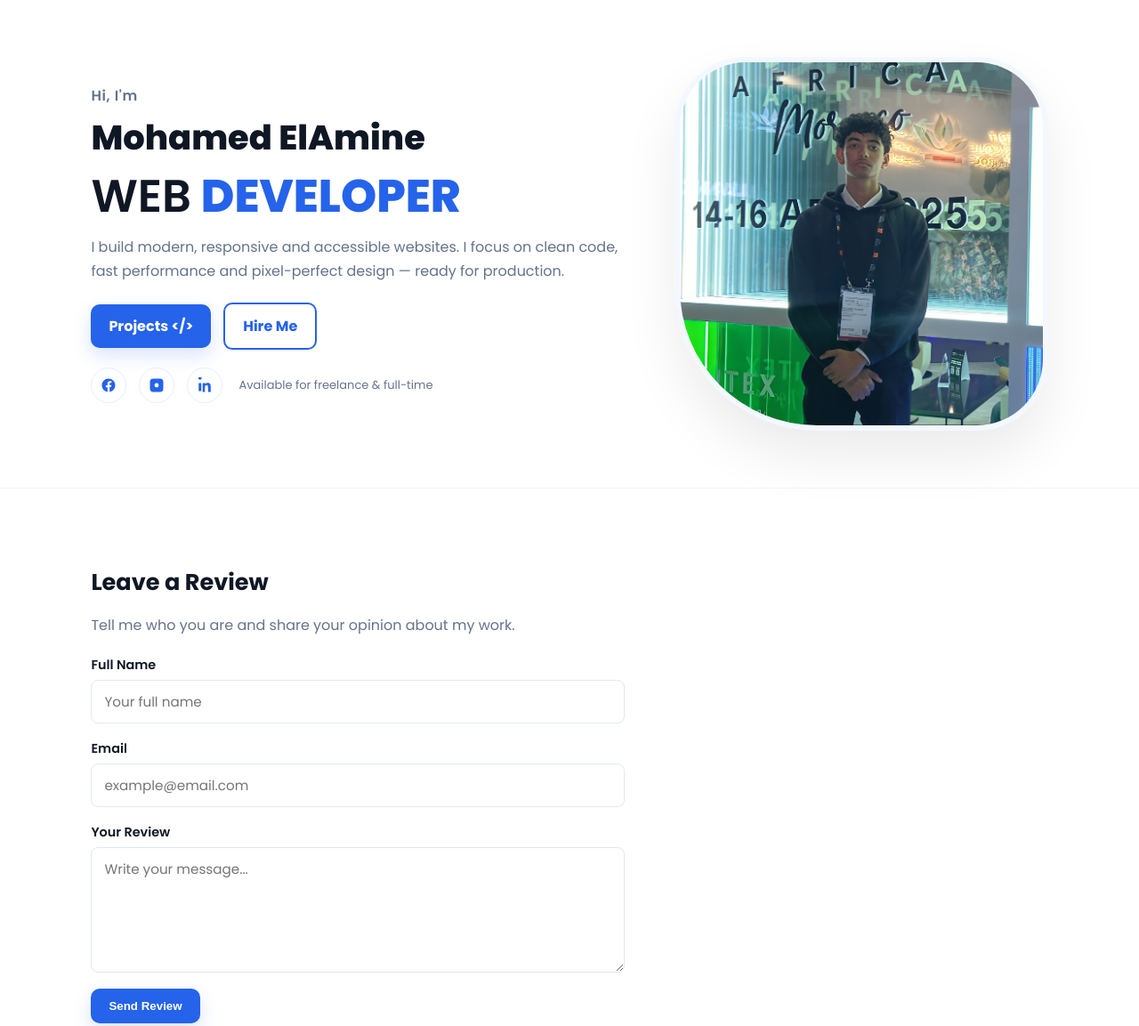
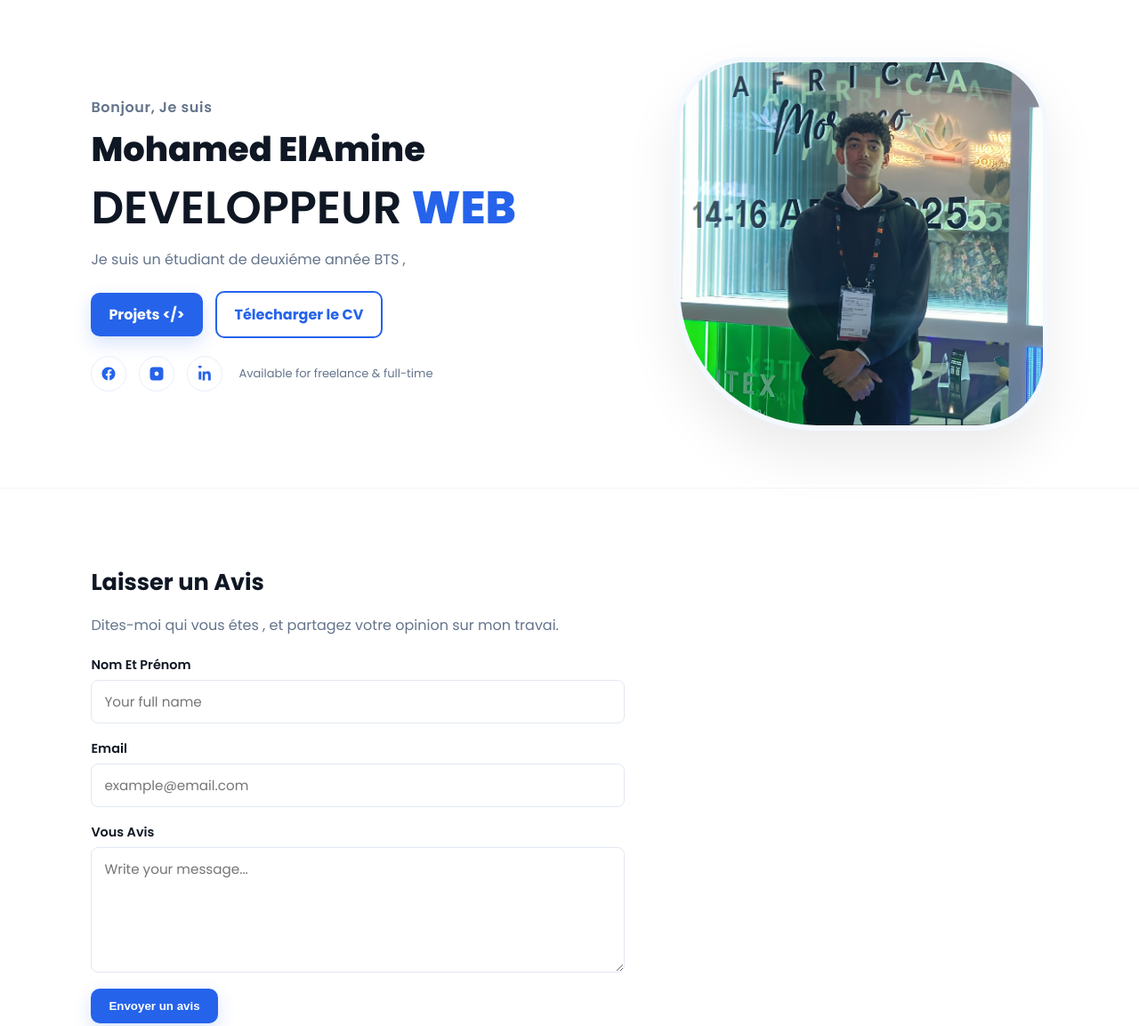
Before and after one commit to mvvdamvvne-creator/portfolio-Med-Amine, a plain HTML site: page index.html in a window 1280 px wide. Shown: the top 1153 px of the page at 89% size. Drawn offline with Linux system fonts and the light colour scheme.

Commit message:
index.html

```diff
--- a/index.html
+++ b/index.html
@@ -11,15 +11,15 @@
     <main class="wrapper">
         <section class="hero">
             <div class="content">
-                <p class="eyebrow">Hi, I'm</p>
+                <p class="eyebrow">Bonjour, Je suis</p>
                 <h1 class="name">Mohamed ElAmine</h1>
-                <h2 class="role"><span>WEB</span> <strong>DEVELOPER</strong></h2>
-                <p class="lead">I build modern, responsive and accessible websites. I focus on clean code, fast performance and pixel-perfect design — ready for production.</p>
+                <h2 class="role"><span>DEVELOPPEUR</span> <strong>WEB</strong></h2>
+                <p class="lead">Je suis un étudiant de deuxiéme année BTS , </p>
 
 
                 <div class="actions">
-                    <a class="btn btn-solid" href="projects.html">Projects &lt;/&gt;</a>
-                    <a class="btn btn-outline" href="Amine_CV.pdf" download="Amine_CV.pdf">Hire Me</a>
+                    <a class="btn btn-solid" href="projects.html">Projets &lt;/&gt;</a>
+                    <a class="btn btn-outline" href="Amine_CV.pdf" download="Amine_CV.pdf">Télecharger le CV</a>
                 </div>
 
 
@@ -41,11 +41,11 @@
 
 
     <section id="contact" class="contact">
-<h3>Leave a Review</h3>
-<p class="muted">Tell me who you are and share your opinion about my work.</p>
-<form class="review-form" onsubmit="event.preventDefault(); alert('Thank you for your feedback!'); this.reset();">
+        <h3>Laisser un Avis</h3>
+        <p class="muted">Dites-moi qui vous étes , et partagez votre opinion sur mon travai.</p>
+        <form class="review-form" onsubmit="event.preventDefault(); alert('Merci pour le FeedBack!'); this.reset();">
         <div class="form-group">
-<label for="name">Full Name</label>
+            <label for="name">Nom Et Prénom </label>
             <input type="text" id="name" name="name" required placeholder="Your full name">
         </div>
         <div class="form-group">
@@ -53,10 +53,10 @@
             <input type="email" id="email" name="email" required placeholder="example@email.com">
         </div>
         <div class="form-group">
-<label for="review">Your Review</label>
+            <label for="review">Vous Avis</label>
             <textarea id="review" name="review" rows="5" required placeholder="Write your message..."></textarea>
         </div>
-<button type="submit" class="btn btn-solid">Send Review</button>
+        <button type="submit" class="btn btn-solid">Envoyer un avis</button>
         </form>
     </section>
     </main>
```
Lines whose indentation alone changed are shown as unchanged.
